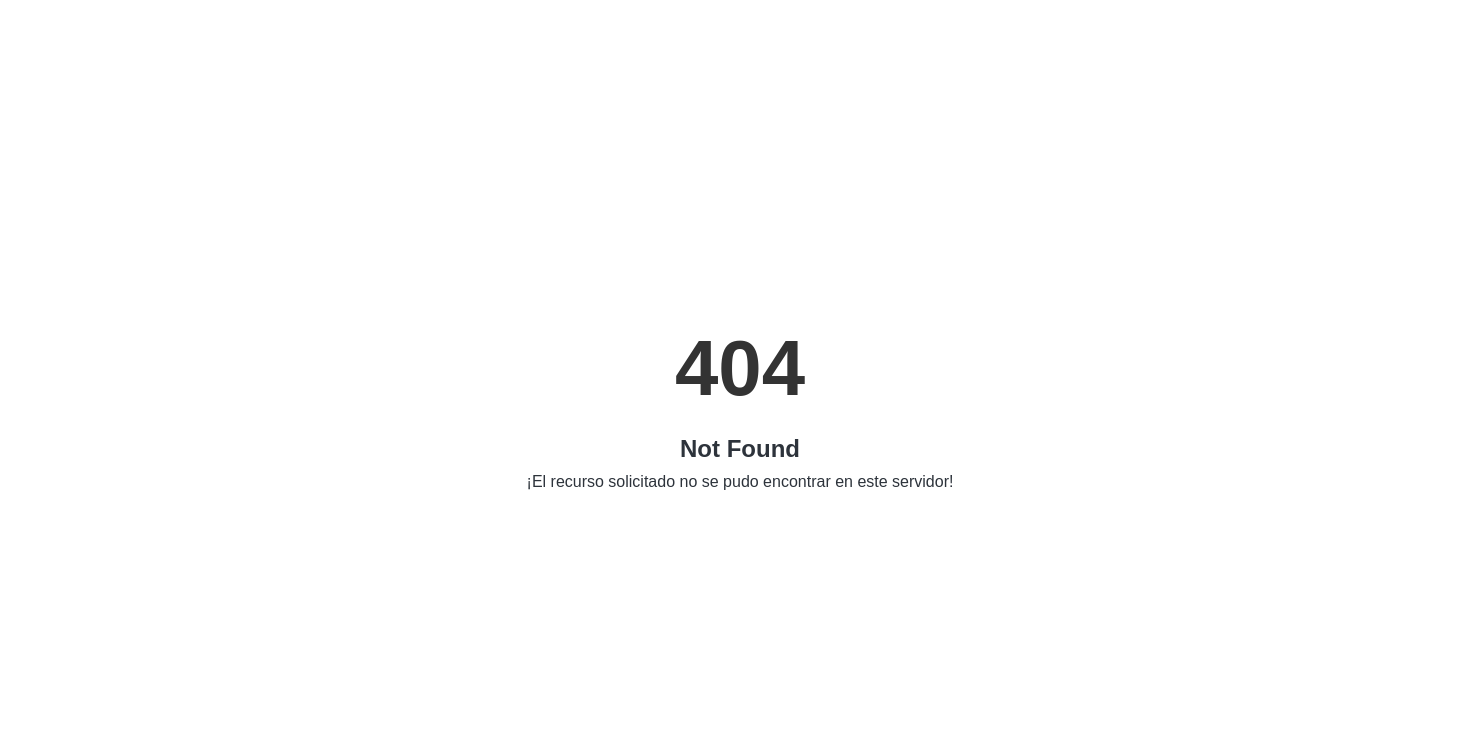
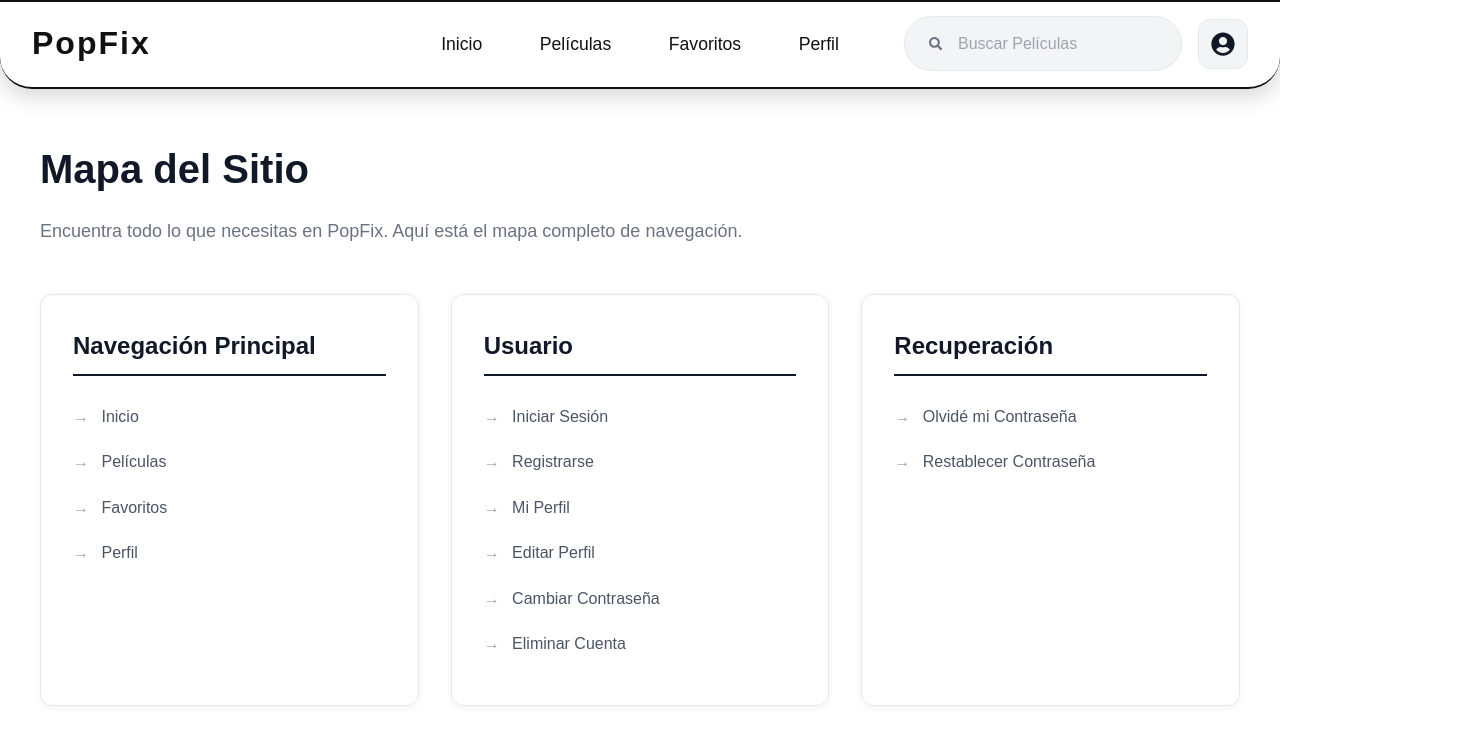
Before and after one commit to michaelRS2002/Popfix-front, a React (Vite) app: page /mapa-del-sitio in a window 1280 px wide. Before the commit this address had no page. Shown: the top 744 px of the page, 1480 px wide, since content can reach past the window. Built offline with nearby package versions, Linux system fonts and the light colour scheme.

Commit message:
Added SiteMap with routes to other screens

```diff
--- a/src/components/HelpButton/HelpButton.tsx
+++ b/src/components/HelpButton/HelpButton.tsx
@@ -1,11 +1,19 @@
 import React from 'react';
+import { useNavigate, useLocation } from 'react-router-dom';
 import { FaQuestion } from 'react-icons/fa';
 import './HelpButton.scss';
 
 const HelpButton: React.FC = () => {
+  const navigate = useNavigate();
+  const location = useLocation();
+
+  // No mostrar el botón en la página del mapa del sitio
+  if (location.pathname === '/mapa-del-sitio') {
+    return null;
+  }
+
   const handleClick = () => {
-    // Navegar a la página del mapa del sitio
-    window.location.href = '/mapa-del-sitio';
+    navigate('/mapa-del-sitio');
   };
 
   return (
--- a/src/main.tsx
+++ b/src/main.tsx
@@ -15,6 +15,7 @@ import User from './views/User/User'
 import EditUser from './views/User/Edit-user/Edit-user'
 import DeleteUser from './views/User/Delete-user'
 import ChangePassword from './views/User/Change-password/Change-password'
+import SiteMap from './views/SiteMap/SiteMap'
 import { NotFound } from './views/NotFound'
 
 ReactDOM.createRoot(document.getElementById('root') as HTMLElement).render(
@@ -34,6 +35,9 @@ ReactDOM.createRoot(document.getElementById('root') as HTMLElement).render(
         <Route path="/delete-user" element={<DeleteUser />} />
         <Route path="/change-password" element={<ChangePassword />} />
 
+        {/* Other Routes */}
+        <Route path="/mapa-del-sitio" element={<SiteMap />} />
+
         <Route path="*" element={<NotFound />} />
       </Routes>
     </BrowserRouter>
--- /dev/null
+++ b/src/views/SiteMap/SiteMap.scss
@@ -0,0 +1,104 @@
+.SiteMap {
+  min-height: 100vh;
+  background: #f5f7fb;
+  color: #111827;
+}
+
+.sitemap-container {
+  max-width: 1200px;
+  margin: 0 auto;
+  padding: 3rem 2rem;
+
+  h1 {
+    font-size: 2.5rem;
+    font-weight: 700;
+    margin-bottom: 1rem;
+    color: #111827;
+  }
+
+  .sitemap-description {
+    font-size: 1.125rem;
+    color: #6b7280;
+    margin-bottom: 3rem;
+  }
+}
+
+.sitemap-sections {
+  display: grid;
+  grid-template-columns: repeat(auto-fit, minmax(300px, 1fr));
+  gap: 2rem;
+}
+
+.sitemap-section {
+  background: #ffffff;
+  padding: 2rem;
+  border-radius: 12px;
+  border: 1px solid #e5e7eb;
+  box-shadow: 0 2px 8px rgba(0, 0, 0, 0.05);
+
+  h2 {
+    font-size: 1.5rem;
+    font-weight: 600;
+    margin-bottom: 1.5rem;
+    color: #111827;
+    border-bottom: 2px solid #111827;
+    padding-bottom: 0.5rem;
+  }
+
+  ul {
+    list-style: none;
+    padding: 0;
+    margin: 0;
+
+    li {
+      margin-bottom: 0.75rem;
+
+      a {
+        color: #4b5563;
+        text-decoration: none;
+        font-size: 1rem;
+        transition: all 0.2s;
+        display: inline-block;
+        padding: 0.25rem 0;
+
+        &:hover {
+          color: #111827;
+          transform: translateX(5px);
+        }
+
+        &::before {
+          content: '→ ';
+          margin-right: 0.5rem;
+          color: #9ca3af;
+        }
+      }
+    }
+  }
+}
+
+// Responsive
+@media (max-width: 768px) {
+  .sitemap-container {
+    padding: 2rem 1rem;
+
+    h1 {
+      font-size: 2rem;
+    }
+
+    .sitemap-description {
+      font-size: 1rem;
+    }
+  }
+
+  .sitemap-sections {
+    grid-template-columns: 1fr;
+  }
+
+  .sitemap-section {
+    padding: 1.5rem;
+
+    h2 {
+      font-size: 1.25rem;
+    }
+  }
+}
```
